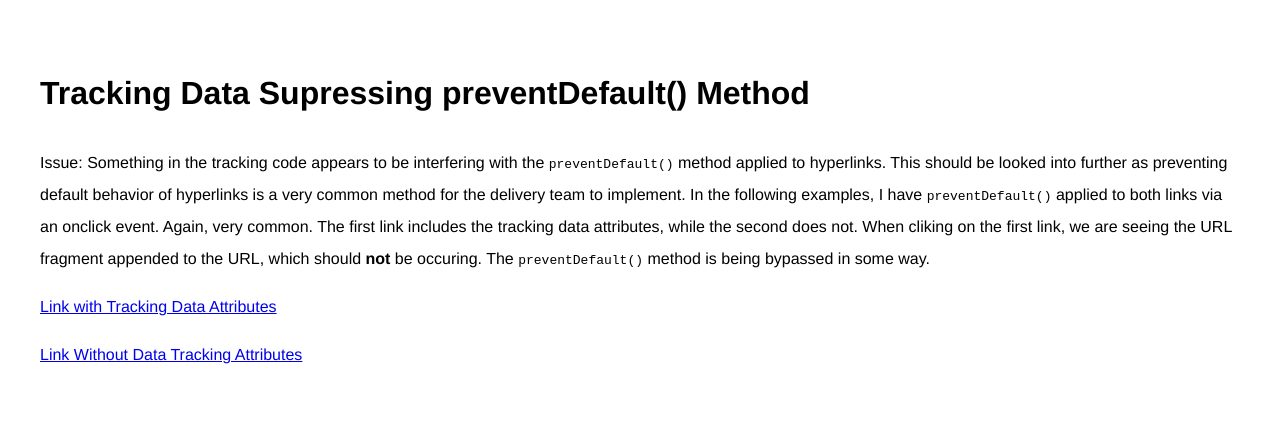
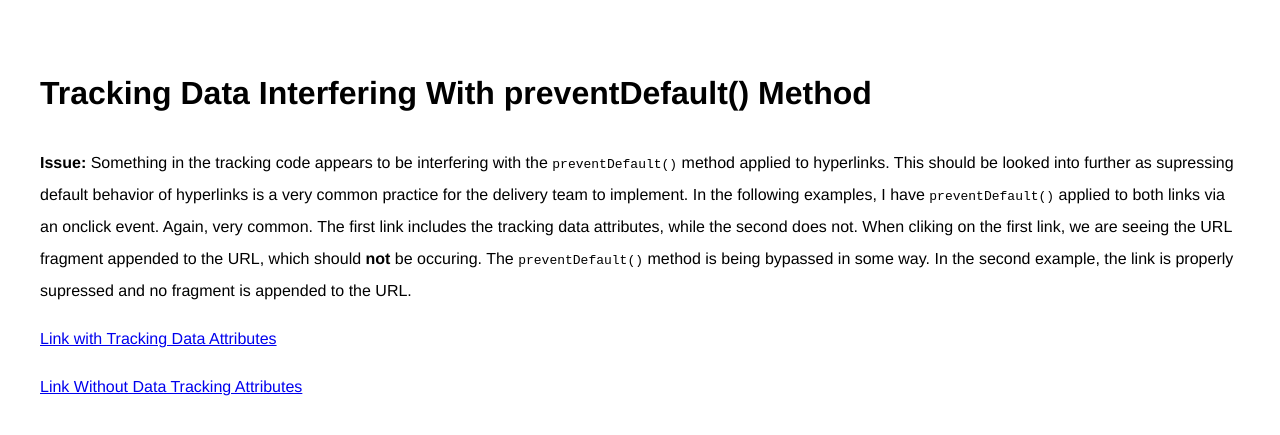
Before and after one commit to radancyco/playground, a Jekyll site: the page product/career-site/tracking-preventdefault.html, which Jekyll copies as it is, in a window 1280 px wide. Shown: the top 435 px of the page. Built offline with Jekyll 4.4.1, drawn with Linux system fonts in a browser that asks for light colours; comment, search, counter and statistics services are not loaded.

Commit message:
Update tracking-preventdefault.html

```diff
--- a/product/career-site/tracking-preventdefault.html
+++ b/product/career-site/tracking-preventdefault.html
@@ -3,7 +3,7 @@
 <head>
 	<meta charset="utf-8"/>
 	<meta name="viewport" content="width=device-width, initial-scale=1"/>
-	<title>Tracking Data Supressing preventDefault() Method</title>
+	<title>Tracking Data Interfering With preventDefault() Method</title>
     <script src="https://cdn.radancy.eu/js/client/headutil.js"></script>
     <script src="https://cdn.radancy.eu/js/client/js-featureflag.js"></script>
     <meta name="cookie-management" content="None" data-cmid="0" data-stype="LocationBased" data-ae="Modal" data-cdnv="https://cdn.radancy.eu/" data-ct="We use cookies and other tracking technologies to support navigation, to improve our products and services, to support our marketing activities and to provide content from third parties.To manage your preferences, select &quot;Manage Settings&quot; or choose &quot;Accept&quot; to consent to the use of Cookies." data-abt="Accept" data-mpt="Manage Settings" data-xb="False" data-rb="False" data-rbt="Reject" data-ulc="en" data-gpc="False" data-ot-config="False">
@@ -14,9 +14,9 @@
 </head>
 <body>
 
-    <h1>Tracking Data Supressing preventDefault() Method</h1>
+    <h1>Tracking Data Interfering With preventDefault() Method</h1>
 
-    <p>Issue: Something in the tracking code appears to be interfering with the <code>preventDefault()</code> method applied to hyperlinks. This should be looked into further as preventing default behavior of hyperlinks is a very common method for the delivery team to implement. In the following examples, I have <code>preventDefault()</code> applied to both links via an onclick event. Again, very common. The first link includes the tracking data attributes, while the second does not. When cliking on the first link, we are seeing the URL fragment appended to the URL, which should <strong>not</strong> be occuring. The <code>preventDefault()</code> method is being bypassed in some way.</p>
+    <p><strong>Issue:</strong> Something in the tracking code appears to be interfering with the <code>preventDefault()</code> method applied to hyperlinks. This should be looked into further as supressing default behavior of hyperlinks is a very common practice for the delivery team to implement. In the following examples, I have <code>preventDefault()</code> applied to both links via an onclick event. Again, very common. The first link includes the tracking data attributes, while the second does not. When cliking on the first link, we are seeing the URL fragment appended to the URL, which should <strong>not</strong> be occuring. The <code>preventDefault()</code> method is being bypassed in some way. In the second example, the link is properly supressed and no fragment is appended to the URL.</p>
 
     <p><a class="test-link" href="#hello-world-1" data-custom-event="true" data-custom-category="Why Sanofi Tablist" data-custom-label="Specialty Care">Link with Tracking Data Attributes</a></p>
 
```
